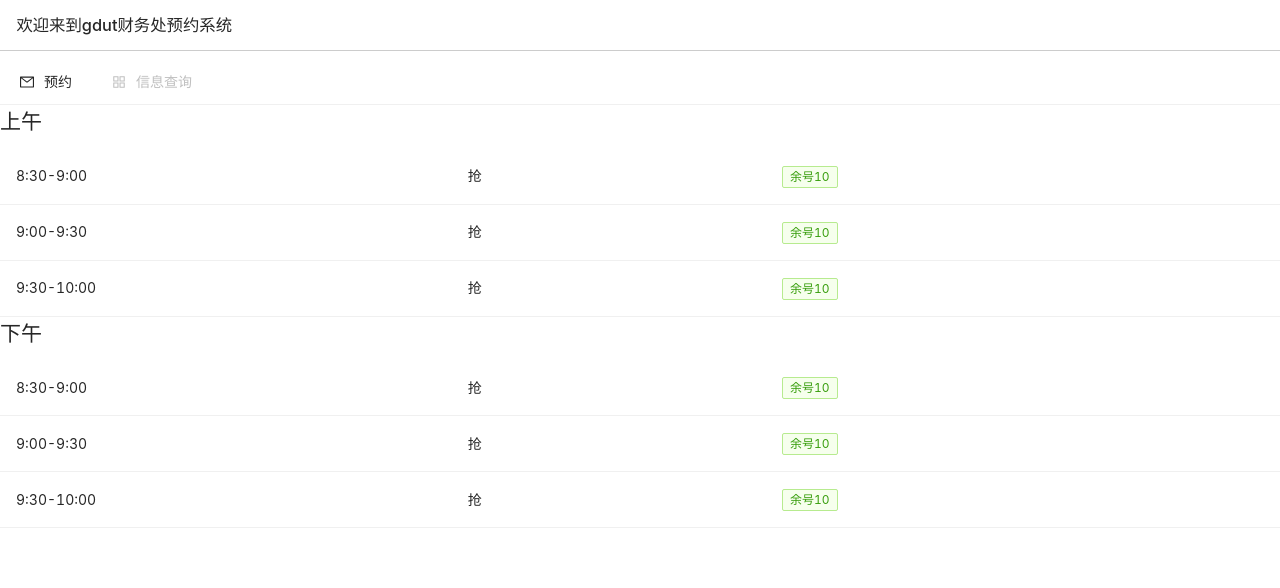
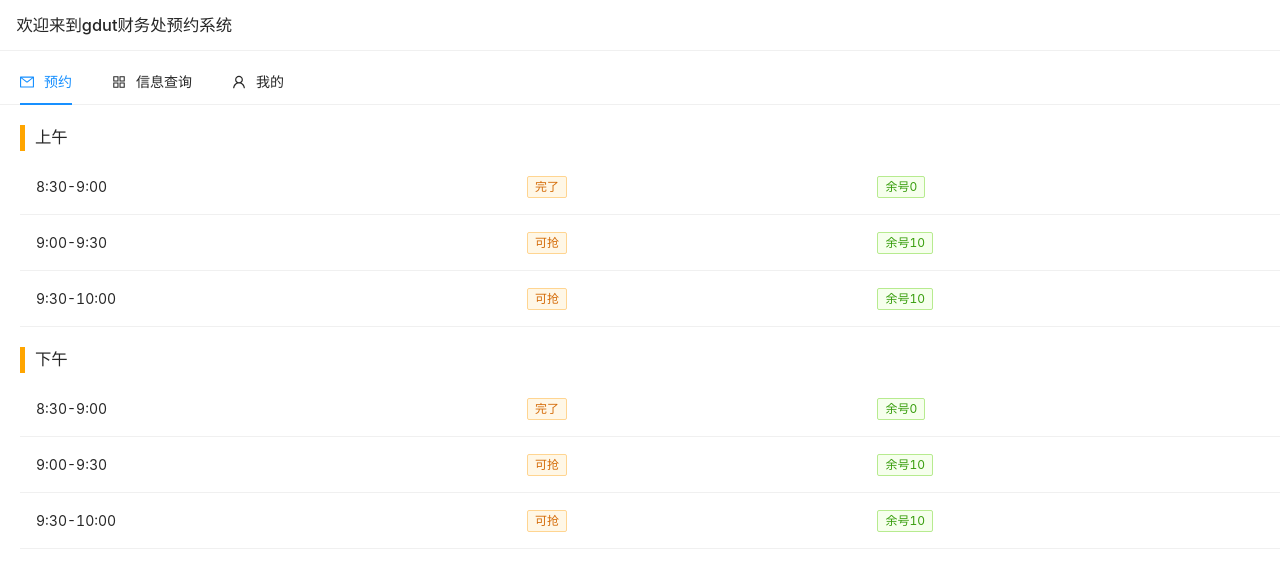
Before and after one commit to mannqo/subscribe, a React (Create React App) app: page /#/subscribe in a window 1280 px wide. Shown: the top 588 px of the page. Built offline with nearby package versions, Linux system fonts and the light colour scheme.

Commit message:
预约UI界面

```diff
--- a/package.json
+++ b/package.json
@@ -9,6 +9,8 @@
     "antd": "^4.16.13",
     "react": "^17.0.2",
     "react-dom": "^17.0.2",
+    "react-router-config": "^5.1.1",
+    "react-router-dom": "^5.3.0",
     "react-scripts": "4.0.3",
     "styled-components": "^5.3.3",
     "web-vitals": "^1.0.1"
--- a/src/App.js
+++ b/src/App.js
@@ -1,11 +1,15 @@
-import List from "./components/list";
-import Header from "./components/Header";
+import { HashRouter } from 'react-router-dom';
+import { renderRoutes } from 'react-router-config';
+import routes from './router';
+import Header from './components/header'
 
 function App() {
   return (
     <div className="App">
       <Header />
-      <List />
+      <HashRouter>
+        {renderRoutes(routes)}
+      </HashRouter>
     </div>
   );
 }
--- a/src/components/Header/index.js
+++ b/src/components/Header/index.js
@@ -1,28 +1,31 @@
 import React, { memo, useState } from 'react';
 import { Menu } from 'antd';
-import { MailOutlined, AppstoreOutlined, SettingOutlined } from '@ant-design/icons';
+import { MailOutlined, AppstoreOutlined, UserOutlined } from '@ant-design/icons';
 import { HeaderWrapper } from './style';
+import { NavLink, HashRouter } from 'react-router-dom';
 
 
 
 export default memo(function Header() {
-    const [current, setCurrent] = useState(0);
-    const handleClick = (e) => {
-        console.log('click', e);
-        setCurrent(e.key);
-    }
+    const [current, setCurrent] = useState('subscribe');
     return (
         <HeaderWrapper>
-            <h3>欢迎来到gdut财务处预约系统</h3>
-            <Menu onClick={(e) => setCurrent(e.key)}
-                selectedKeys={[current]} mode="horizontal" >
-                <Menu.Item key="mail" icon={<MailOutlined />}>
-                    预约
-                </Menu.Item>
-                <Menu.Item key="app" disabled icon={<AppstoreOutlined />}>
-                    信息查询
-                </Menu.Item>
-            </Menu >
+            <HashRouter>
+                <h3>欢迎来到gdut财务处预约系统</h3>
+                <Menu onClick={(e) => setCurrent(e.key)}
+                    selectedKeys={[current]} mode="horizontal"
+                >
+                    <Menu.Item key="subscribe" icon={<MailOutlined />}>
+                        <NavLink to="/subscribe">预约</NavLink>
+                    </Menu.Item>
+                    <Menu.Item key="check" icon={<AppstoreOutlined />} >
+                        <NavLink to="/infor">信息查询</NavLink>
+                    </Menu.Item>
+                    <Menu.Item key="mine" icon={<UserOutlined />}>
+                        <NavLink to="/mine">我的</NavLink>
+                    </Menu.Item>
+                </Menu >
+            </HashRouter>
         </HeaderWrapper>
 
     )
--- a/src/components/Header/style.js
+++ b/src/components/Header/style.js
@@ -4,6 +4,6 @@ export const HeaderWrapper = styled.div`
     h3 {
         line-height: 50px;
         text-indent: 1em;
-        border-bottom: 1px solid #ccc;
+        border-bottom: 1px solid #f0f0f0;
     }
 `
--- a/src/components/list/index.js
+++ b/src/components/list/index.js
@@ -4,62 +4,58 @@ import { TableWrapper } from './style';
 
 const columns = [
     {
-        dataIndex: 'name',
-        key: 'name',
+        dataIndex: 'time',
+        key: 'time',
     },
     {
-        dataIndex: 'age',
-        key: 'age',
+        dataIndex: 'status',
+        key: 'status',
+        render: status => (
+            <>
+                {status.map(status => {
+                    return (
+                        <Tag color='orange' key={status}>
+                            {status}
+                        </Tag>
+                    )
+                })}
+            </>
+        )
     },
     {
-        dataIndex: 'address',
-        key: 'address',
-    },
-    {
-        key: 'tags',
-        dataIndex: 'tags',
-        render: tags => (
-            <>
-                {tags.map(tag => {
-                    let color = tag.length > 5 ? 'geekblue' : 'green';
-                    return (
-                        <Tag color={color} key={tag}>
-                            {tag.toUpperCase()}
-                        </Tag>
-                    );
-                })}
-            </>
-        ),
-    },
-    {
-        key: 'action',
-        render: (text, record) => (
-            <Space size="middle">
-                {/* <a>Invite {record.name}</a>
-                <a>Delete</a> */}
-            </Space>
-        ),
-    },
+        key: 'remain',
+        dataIndex: 'remain',
+        render: remain => {
+            return (
+                <>
+                    <Tag color='green'>
+                        {remain}
+                    </Tag>
+                </>
+            )
+
+        }
+    }
 ];
 
 const data = [
     {
         key: '1',
-        name: '8:30-9:00',
-        age: '抢',
-        tags: ['余号10'],
+        time: '8:30-9:00',
+        status: ['完了'],
+        remain: '余号0',
     },
     {
         key: '2',
-        name: '9:00-9:30',
-        age: '抢',
-        tags: ['余号10'],
+        time: '9:00-9:30',
+        status: ['可抢'],
+        remain: '余号10',
     },
     {
         key: '3',
-        name: '9:30-10:00',
-        age: '抢',
-        tags: ['余号10'],
+        time: '9:30-10:00',
+        status: ['可抢'],
+        remain: '余号10',
     },
 ];
 
@@ -68,11 +64,11 @@ export default memo(function List() {
     return (
         <div>
             <TableWrapper>
-                <h2>上午</h2>
+                <h3 className='listTitle'>上午</h3>
                 <Table columns={columns} dataSource={data} />
             </TableWrapper>
             <TableWrapper>
-                <h2>下午</h2>
+                <h3 className='listTitle'>下午</h3>
                 <Table columns={columns} dataSource={data} />
             </TableWrapper>
         </div>
--- a/src/components/list/style.js
+++ b/src/components/list/style.js
@@ -2,6 +2,12 @@ import styled from 'styled-components';
 
 export const TableWrapper = styled.div`
     margin-top: 0px;
+    padding-left: 20px;
+    .listTitle {
+        margin-top: 20px;
+        padding-left: 10px;
+        border-left: 5px solid orange;
+    }
     .ant-table-thead {
         display: none;
     }
--- /dev/null
+++ b/src/pages/infor/index.js
@@ -0,0 +1,9 @@
+import React, { memo } from 'react'
+
+export default memo(function Infor() {
+    return (
+        <div>
+            信息查询...
+        </div>
+    )
+})
--- /dev/null
+++ b/src/pages/subscribe/index.js
@@ -0,0 +1,10 @@
+import List from '../../components/list'
+import React, { memo } from 'react'
+
+export default memo(function Subscribe() {
+    return (
+        <>
+            <List />
+        </>
+    )
+})
--- /dev/null
+++ b/src/router/index.js
@@ -0,0 +1,21 @@
+import Subscribe from '../pages/subscribe';
+import { Redirect } from 'react-router';
+import Infor from '../pages/infor';
+
+export default [
+    {
+        path: "/",
+        exact: true,
+        render: () => (
+            <Redirect to="/subscribe" />
+        )
+    },
+    {
+        path: "/subscribe",
+        component: Subscribe,
+    },
+    {
+        path: "/infor",
+        component: Infor
+    }
+]
```
Also changed, not shown: 1 other file (tests, documents, lock files or other folders).
